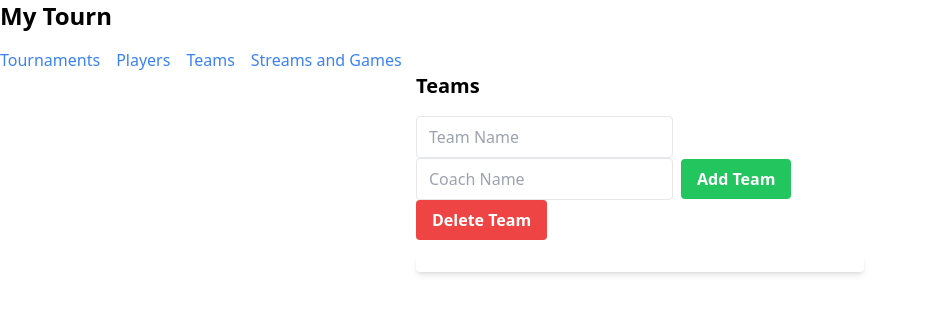
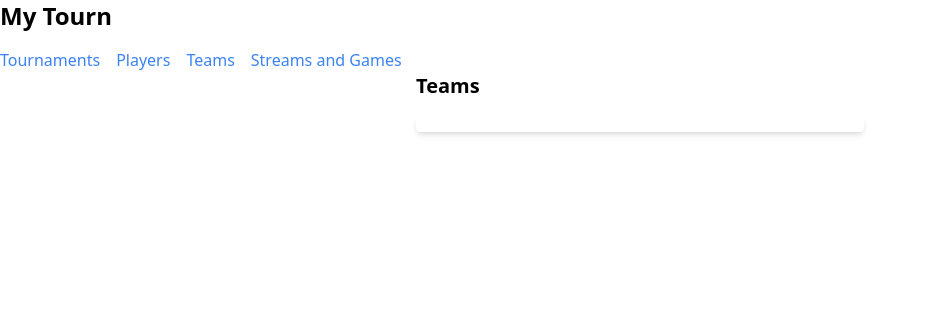
Before and after one commit to VictorVy/myTourn, a React (Vite) app in the folder client/: page /Teams in a window 1280 px wide. Shown: the top 314 px of the page, without its empty margins (0-926 px from the left). Built offline with nearby package versions, Linux system fonts and the light colour scheme; no server answers.

Commit message:
remove useless buttons

```diff
--- a/client/src/components/pages/landingPage.jsx
+++ b/client/src/components/pages/landingPage.jsx
@@ -68,12 +68,12 @@ const LandingPage = () => {
 
           </div>
           <div className="flex">
-            <button onClick={handleAddTournament} className="bg-blue-500 hover:bg-blue-700 text-white font-bold py-2 px-4 rounded mr-2">
+            {/* <button onClick={handleAddTournament} className="bg-blue-500 hover:bg-blue-700 text-white font-bold py-2 px-4 rounded mr-2">
               Add Tournament
             </button>
             <button onClick={handleRemoveTournament} className="bg-red-500 hover:bg-red-700 text-white font-bold py-2 px-4 rounded">
               Remove Tournament
-            </button>
+            </button> */}
         </div>
         <nav>
           <ul className="divide-y divide-gray-300">
--- a/client/src/components/pages/teams.jsx
+++ b/client/src/components/pages/teams.jsx
@@ -48,7 +48,7 @@ const Teams = () => {
     <div className="max-w-md mx-auto">
       <h2 className="text-xl font-bold mb-4">Teams</h2>
       <div className="mb-4">
-        <input
+        {/* <input
           type="text"
           name="name"
           value={newTeam.name}
@@ -63,13 +63,13 @@ const Teams = () => {
           placeholder="Coach Name"
           onChange={handleChange}
           className="border rounded py-2 px-3 mr-2"
-        />
-        <button onClick={addTeam} className="bg-green-500 hover:bg-green-700 text-white font-bold py-2 px-4 rounded">
+        /> */}
+        {/* <button onClick={addTeam} className="bg-green-500 hover:bg-green-700 text-white font-bold py-2 px-4 rounded">
           Add Team
         </button>
         <button onClick={deleteTeam} className="bg-red-500 hover:bg-red-700 text-white font-bold py-2 px-4 rounded">
           Delete Team
-        </button>
+        </button> */}
       </div>
       <ul className="space-y-2">
         {teams.map((team, index) => (
```
